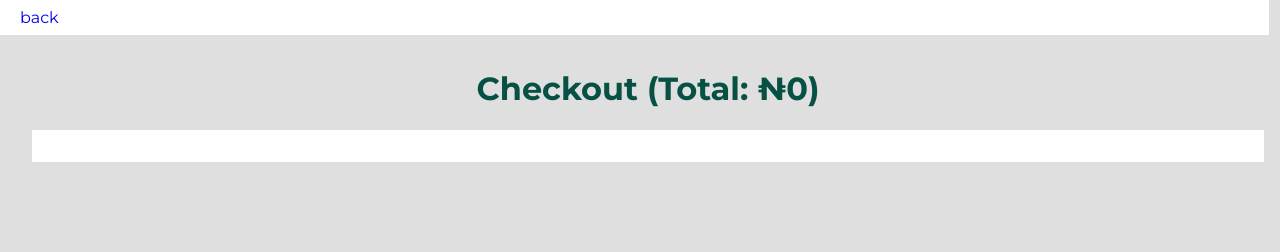
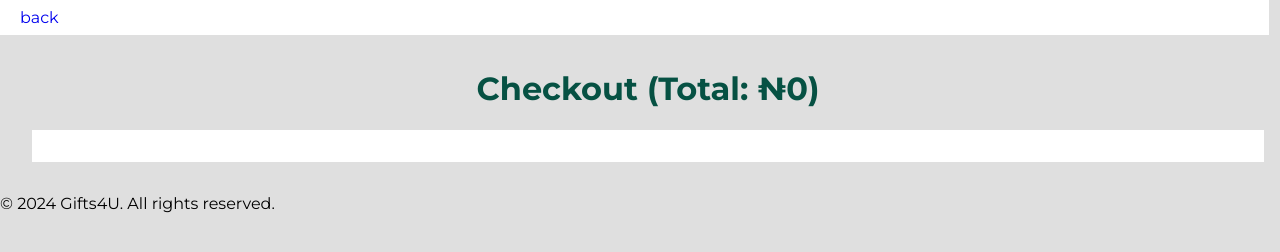
Before and after one commit to JummyT/Gifts4U, a plain HTML site: page pages/checkout.html in a window 1280 px wide. Drawn offline with Linux system fonts and the light colour scheme.

Commit message:
Second Commit

```diff
--- a/pages/checkout.html
+++ b/pages/checkout.html
@@ -25,6 +25,9 @@
 
 
     </main>
+    <footer>
+        <p>&copy; 2024 Gifts4U. All rights reserved.</p>
+      </footer>
 
     <script src="../scripts/checkout.js"></script>
 
```
Also changed, not shown: index.html (+3 -1 lines), pages/about.html (+3 -0 lines), pages/contact.html (+3 -0 lines).
